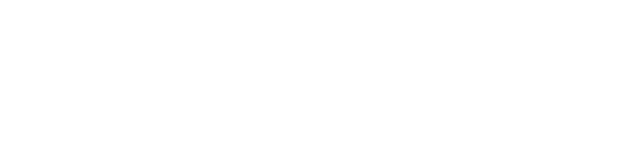
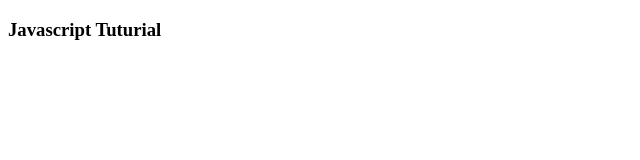
Before and after one commit to shashanknaik808/javascript_examples, a plain HTML site: page 01/index.html in a window 1280 px wide. Shown: the whole page, without its empty margins (0-640 px from the left). Drawn offline with Linux system fonts and the light colour scheme.

Commit message:
Modified the html code

```diff
--- a/01/index.html
+++ b/01/index.html
@@ -1,12 +1,15 @@
 <!DOCTYPE html>
 <html lang="en">
+
 <head>
     <meta charset="UTF-8">
     <meta http-equiv="X-UA-Compatible" content="IE=edge">
     <meta name="viewport" content="width=device-width, initial-scale=1.0">
     <title>Document title</title>
 </head>
+
 <body>
+    <h3>Javascript Tuturial</h3>
+</body>
 
-</body>
 </html>
```
